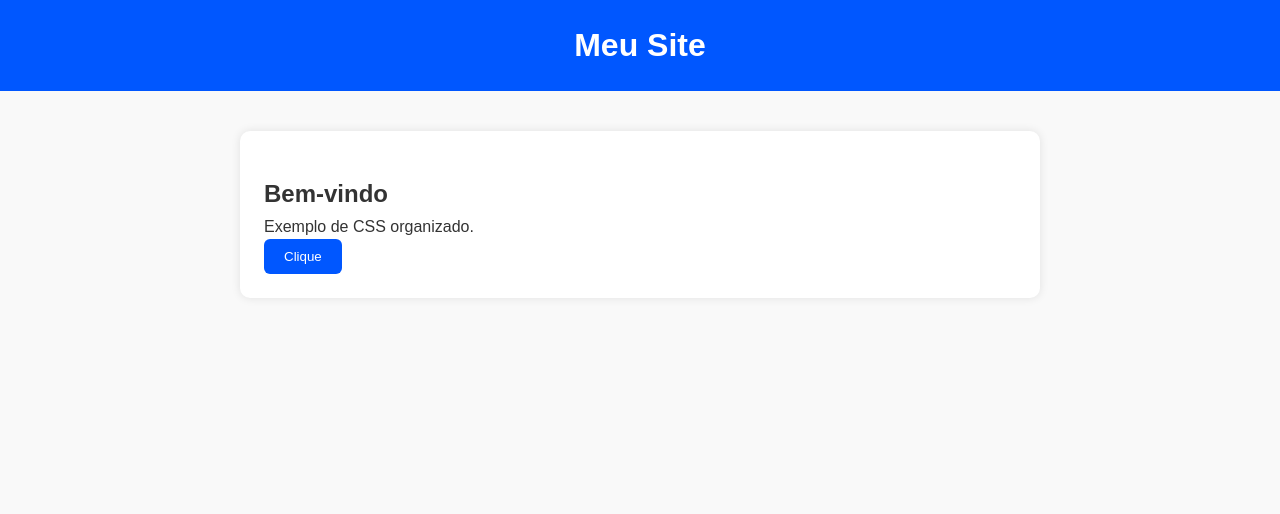
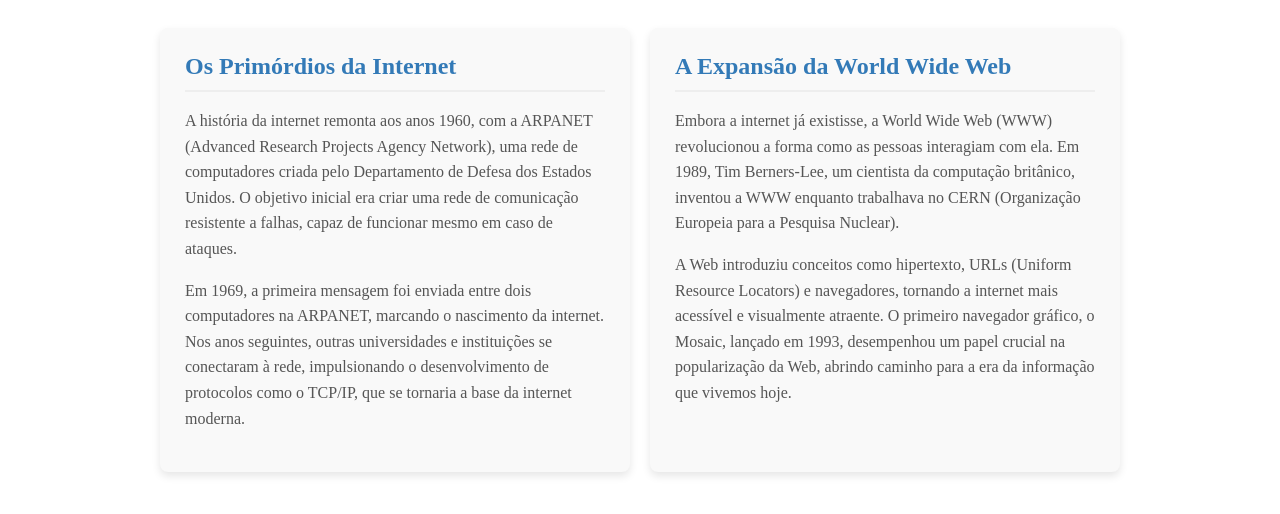
Before and after one commit to juliamanzotti/AULACSS02, a plain HTML site: page index.html in a window 1280 px wide. Drawn offline with Linux system fonts and the light colour scheme.

Commit message:
Add files via upload

```diff
--- a/index.html
+++ b/index.html
@@ -1,21 +1,23 @@
-<!DOCTYPE html> <!-- Define o tipo de documento como HTML5 -->
-<html lang="pt-br"> <!-- Início do HTML com idioma definido como português do Brasil -->
+<!DOCTYPE html>
+<html lang="pt-br">
 <head>
-  <meta charset="UTF-8"> <!-- Codificação de caracteres -->
-  <meta name="viewport" content="width=device-width, initial-scale=1.0"> <!-- Responsividade -->
-  <title>Exemplo HTML com CSS Externo</title> <!-- Título da aba -->
-  <link rel="stylesheet" href="style.css"> <!-- Link para o CSS externo -->
+    <meta charset="UTF-8">
+    <meta name="viewport" content="width=device-width, initial-scale=1.0">
+    <title>História da Internet - Dois Cards Responsivos</title>
+    <link rel="stylesheet" href="style.css">
 </head>
 <body>
-  <header class="header"> <!-- Cabeçalho -->
-    <h1 class="title">Meu Site</h1>
-  </header>
-  <main class="container"> <!-- Conteúdo principal -->
-    <section class="card"> <!-- Cartão com conteúdo -->
-      <h2>Bem-vindo</h2>
-      <p>Exemplo de CSS organizado.</p>
-      <button class="button">Clique</button>
-    </section>
-  </main>
+    <div class="container">
+        <div class="card">
+            <h2>Os Primórdios da Internet</h2>
+            <p>A história da internet remonta aos anos 1960, com a ARPANET (Advanced Research Projects Agency Network), uma rede de computadores criada pelo Departamento de Defesa dos Estados Unidos. O objetivo inicial era criar uma rede de comunicação resistente a falhas, capaz de funcionar mesmo em caso de ataques.</p>
+            <p>Em 1969, a primeira mensagem foi enviada entre dois computadores na ARPANET, marcando o nascimento da internet. Nos anos seguintes, outras universidades e instituições se conectaram à rede, impulsionando o desenvolvimento de protocolos como o TCP/IP, que se tornaria a base da internet moderna.</p>
+        </div>
+        <div class="card">
+            <h2>A Expansão da World Wide Web</h2>
+            <p>Embora a internet já existisse, a World Wide Web (WWW) revolucionou a forma como as pessoas interagiam com ela. Em 1989, Tim Berners-Lee, um cientista da computação britânico, inventou a WWW enquanto trabalhava no CERN (Organização Europeia para a Pesquisa Nuclear).</p>
+            <p>A Web introduziu conceitos como hipertexto, URLs (Uniform Resource Locators) e navegadores, tornando a internet mais acessível e visualmente atraente. O primeiro navegador gráfico, o Mosaic, lançado em 1993, desempenhou um papel crucial na popularização da Web, abrindo caminho para a era da informação que vivemos hoje.</p>
+        </div>
+    </div>
 </body>
 </html>
--- a/style.css
+++ b/style.css
@@ -1,65 +1,47 @@
-/* Reset básico para padronizar os estilos entre navegadores */
-* {
-    margin: 0;
-    padding: 0;
-    box-sizing: border-box;
+/* Estilos gerais para o container dos cards */
+.container {
+    display: flex; /* Habilita o Flexbox para o layout dos filhos (cards) */
+    flex-wrap: wrap; /* Permite que os cards quebrem para a próxima linha em telas menores */
+    gap: 20px; /* Espaçamento entre os cards */
+    padding: 20px; /* Espaçamento interno ao redor do container */
+    max-width: 960px; /* Largura máxima do container para evitar que os cards fiquem muito largos em telas grandes */
+    margin: 0 auto; /* Centraliza o container na tela */
 }
 
-  /* Variáveis CSS para reutilização de cores e tamanhos */
-  :root {
-    --primary: #0057ff;
-    --radius: 6px;
+/* Estilos para cada card individual */
+.card {
+    background-color: #f9f9f9; /* Cor de fundo suave para os cards */
+    border-radius: 8px; /* Bordas levemente arredondadas */
+    padding: 25px; /* Espaçamento interno maior para o conteúdo */
+    box-shadow: 0 4px 8px rgba(0, 0, 0, 0.1); /* Sombra mais pronunciada para destacar os cards */
+    flex: 1; /* Permite que os cards cresçam igualmente para preencher o espaço horizontal disponível */
+    min-width: 300px; /* Largura mínima para evitar que os cards fiquem muito estreitos antes de empilhar */
 }
 
-  /* Estilos globais para todo o corpo da página */
-  body {
-    font-family: Arial, sans-serif;
-    background: #f9f9f9;
-    color: #333;
-    line-height: 1.6;
+/* Estilos para os títulos dos cards */
+.card h2 {
+    color: #337ab7; /* Cor primária para os títulos */
+    margin-top: 0; /* Remove a margem superior padrão do h2 */
+    margin-bottom: 15px; /* Adiciona espaço abaixo do título */
+    border-bottom: 2px solid #eee; /* Linha sutil abaixo do título */
+    padding-bottom: 10px; /* Espaçamento abaixo da linha */
 }
 
-  /* Container principal com largura máxima e centralizado */
-  .container {
-    max-width: 800px;
-    margin: 40px auto;
-    padding: 24px;
-    background: #fff;
-    border-radius: 10px;
-    box-shadow: 0 0 10px rgba(0,0,0,0.1);
+/* Estilos para o conteúdo dos cards */
+.card p {
+    line-height: 1.6; /* Melhora a legibilidade do texto */
+    color: #555; /* Cor do texto um pouco mais escura */
 }
 
-  /* Cabeçalho com fundo azul e texto branco */
-  .header {
-    background-color: var(--primary);
-    color: #fff;
-    padding: 20px;
-    text-align: center;
+/* Media query para telas menores (celulares - largura máxima de 768px) */
+@media (max-width: 768px) {
+    .container {
+        flex-direction: column; /* Alinha os cards verticalmente (empilhados) */
     }
 
-  /* Estilo do título principal */
-  .title {
-    margin: 0;
-  }
-
-  /* Cartão que envolve conteúdo */
     .card {
-    margin-top: 20px;
-  }
-
-  /* Estilização do botão com cor e borda arredondada */
-  .button {
-    background: var(--primary);
-    color: #fff;
-    padding: 10px 20px;
-    border: none;
-    border-radius: var(--radius);
-    cursor: pointer;
-  }
-
-  /* Responsividade para telas pequenas */
-  @media (max-width: 600px) {
-    .container {
-      padding: 12px;
+        width: 100%; /* Os cards ocupam toda a largura do container */
+        min-width: auto; /* Remove a largura mínima para ocupar toda a largura disponível */
+        margin-bottom: 20px; /* Adiciona espaço entre os cards empilhados */
     }
 }
```
Lines whose indentation alone changed are shown as unchanged.
